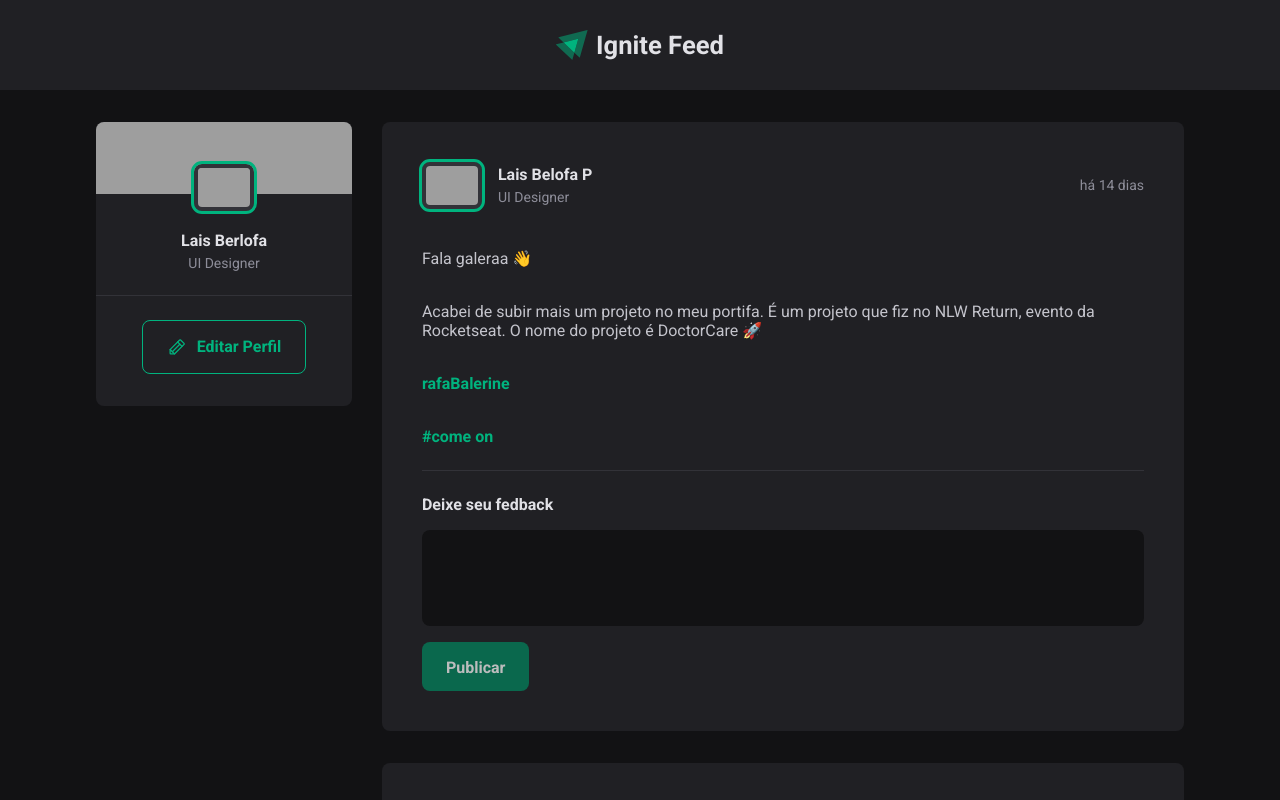
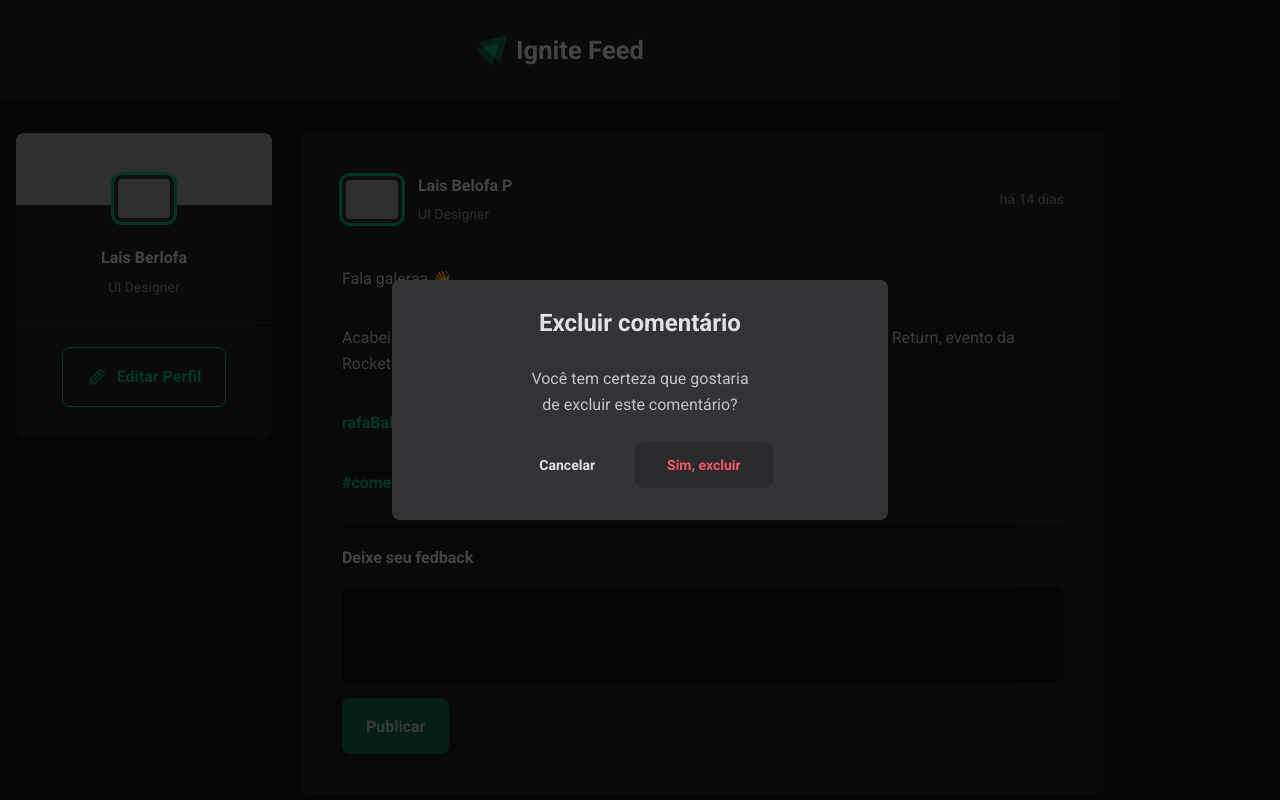
Before and after one commit to joao472762/ignite-fundamentals-recap-ts, a React (Vite) app in the folder aplication/: page / in a window 1280 px wide. Shown: the top 800 px of the page. Built offline with nearby package versions, Linux system fonts and the light colour scheme; grey boxes are pictures that could not be loaded.

Commit message:
modal done

```diff
--- a/aplication/src/App.tsx
+++ b/aplication/src/App.tsx
@@ -4,8 +4,21 @@ import "../src/global/styles.module.css"
 import { Post } from "./components/Post"
 import { Header } from "./components/Header"
 import { SideBar } from "./components/Sidebar"
+import { Modal } from "./components/Modal"
+import { useState } from "react"
 
 function App() {
+  const [showModal,setShowModal] = useState(true)
+
+  function ChangeModalState(){
+    showModal
+    ? setShowModal(state => {
+      return false
+    })
+    : setShowModal(state=>{
+      return true
+    })
+  }
 
   const posts = [
     {
@@ -57,12 +70,17 @@ function App() {
                 <Post
                   key={post.id}
                   postProps={post}
+                  onChangeModalState={ChangeModalState}
                 />
               )
             })
           }
         </main>
       </div>
+      <Modal
+        handleChangeModalState={ChangeModalState}
+        showModal = {showModal}
+      />
     </div>
   )
 }
--- a/aplication/src/app.module.css
+++ b/aplication/src/app.module.css
@@ -1,3 +1,7 @@
+.App{
+
+    display: flex;
+}
 .wrapper{
     max-width: 70rem;
     display: grid;
--- a/aplication/src/components/Comment/index.tsx
+++ b/aplication/src/components/Comment/index.tsx
@@ -6,6 +6,7 @@ import ptBR from "date-fns/esm/locale/pt-BR/index.js";
 import {Trash, ThumbsUp} from "phosphor-react"
 import { Author } from "../Post";
 import { useState } from "react";
+import { Modal } from "../Modal";
 
 interface Comment {
     commentProps:{
@@ -14,13 +15,17 @@ interface Comment {
         comment: string,
         publicationAtComment: Date,
     }
-    onDeleteComment: (commentId: number) => void
+    onDeleteComment: (commentId: number) => void,
+    handleChangeModalState: () => void
 
 }
 
 
 
-export function Comment({commentProps,onDeleteComment}:Comment){
+export function Comment({
+    commentProps,
+    onDeleteComment,
+    handleChangeModalState}:Comment){
 
     const [likes,setLikes] = useState(0)
 
@@ -60,7 +65,7 @@ export function Comment({commentProps,onDeleteComment}:Comment){
                         <p>{commentProps.comment}</p>
                     </div>
                     <button
-                        onClick={handleDeleteOneComment}
+                        onClick={handleChangeModalState}
                         title="Lixeira">
                         <Trash/>
                     </button>
@@ -74,6 +79,7 @@ export function Comment({commentProps,onDeleteComment}:Comment){
                     </button>
                 </footer>
             </div>
+
         </section>
     )
 }
--- a/aplication/src/components/Modal/index.tsx
+++ b/aplication/src/components/Modal/index.tsx
@@ -0,0 +1,39 @@
+import styles from './styles.module.css'
+
+interface ModalPros {
+    showModal: boolean
+    handleChangeModalState: () => void,
+}
+
+
+export function Modal({showModal, handleChangeModalState}:ModalPros){
+
+    return(
+        <>
+            {showModal
+            && <div className={styles.modalContainer}>
+                    <div className={styles.content}>
+                        <strong>Excluir comentário</strong>
+                        <p>Você tem certeza que gostaria de excluir este comentário?</p>
+
+                        <footer>
+                            <button
+                                className={styles.cancel}
+                                onClick={handleChangeModalState}
+                                >
+                                    Cancelar
+                            </button>
+
+                            <button
+                                className={styles.delete}
+                                onClick={handleChangeModalState}
+                            >
+                                Sim, excluir
+                            </button>
+                        </footer>
+                    </div>
+                </div>
+            }
+        </>
+    )
+}
--- /dev/null
+++ b/aplication/src/components/Modal/styles.module.css
@@ -0,0 +1,61 @@
+.modalContainer{
+    display: flex;
+    align-items: center;
+    justify-content: center;
+
+    position: fixed;
+    width: 100vw;
+    top: 0;
+    min-height:100vh;
+    background-color: rgba(0, 0, 0, .7);
+}
+.modalContainer .content{
+    display: flex;
+    flex-direction: column;
+    row-gap: 1.5rem;
+
+    border-radius: 8px;
+    padding-top: 1.5rem;
+    padding: 1.5rem 2rem 2rem 2rem;
+    background-color: var(--grey600);
+}
+.content strong {
+    text-align: center;
+    min-width: 27rem;
+    font-size: 1.5rem;
+    color:  var(--grey100);
+}
+.content p{
+    text-align: center;
+    max-width: 14.75rem;
+    margin: 0 auto;
+}
+
+.content footer {
+    display: flex;
+    justify-content: center;
+    column-gap:  .5rem;
+}
+.content footer button{
+    border-radius: 8px;
+    padding: .75rem 2rem;
+    font-size: 0.875rem;
+    font-weight: bold;
+}
+
+.content footer button.cancel{
+    color: var(--grey100);
+    background-color: transparent;
+}
+.content footer button.delete {
+    background-color: var(--grey700);
+    color: var(--red);
+    transition: .3s filter;
+}
+
+.content footer button:hover{
+    filter: opacity(.8);
+}
+.content footer button:focus{
+    box-shadow: 0px 0px 0px 1px var(--grey700);
+}
--- a/aplication/src/components/Post/index.tsx
+++ b/aplication/src/components/Post/index.tsx
@@ -31,13 +31,14 @@ interface props{
         author: Author,
         commentsContent: CommentsContent[],
         publishedAt: Date
-    }
+    },
+    onChangeModalState: () => void
 }
 
 
 
 
-export function Post({postProps}:props){
+export function Post({postProps,onChangeModalState}:props){
 
     const {author ,commentsContent,publishedAt} = postProps
 
@@ -75,7 +76,6 @@ export function Post({postProps}:props){
         setTextComment(state => {
             return ''
         })
-        console.log(comments)
 
     }
 
@@ -104,7 +104,7 @@ export function Post({postProps}:props){
         <article className={styles.post}>
             <header>
                 <Avatar
-                onClick={handleAddNewComment}
+
                 src="https://github.com/joao472762.png"/>
                 <div className={styles.profile}>
                     <div className= {styles.author}>
@@ -156,7 +156,7 @@ export function Post({postProps}:props){
                             key={comment.id}
                             commentProps={comment}
                             onDeleteComment = {deleteOneComment}
-
+                            handleChangeModalState = {onChangeModalState}
                         />
                     )
                 })
--- a/aplication/src/global/styles.module.css
+++ b/aplication/src/global/styles.module.css
@@ -25,6 +25,7 @@
 }
 
 body{
+    display: flex;
     background-color: var(--grey900);
     color: var(--grey300);
     -webkit-font-somothing: antialiased
@@ -33,6 +34,7 @@ body,input,textarea,button{
     font-family: 'Roboto' ,sans-serif,serif;
     font-weight: 400;
     font-size: 1rem;
+    line-height: 1.6;
 }
 
 :focus{
```
